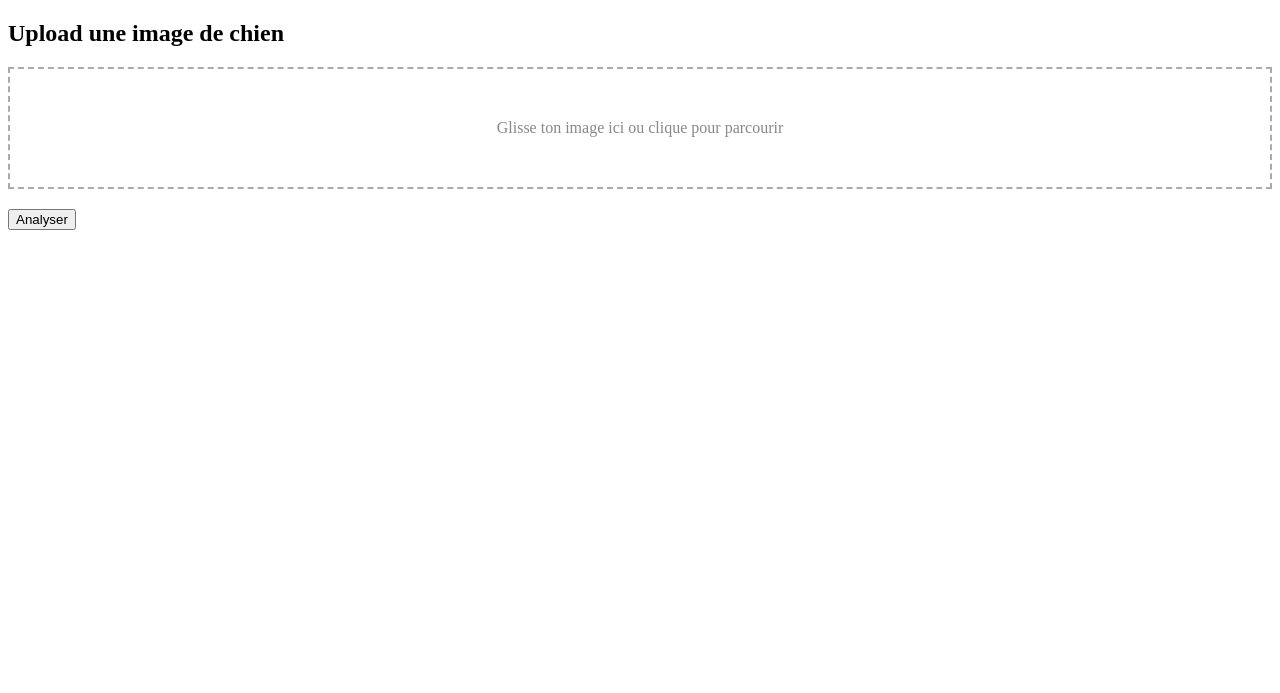
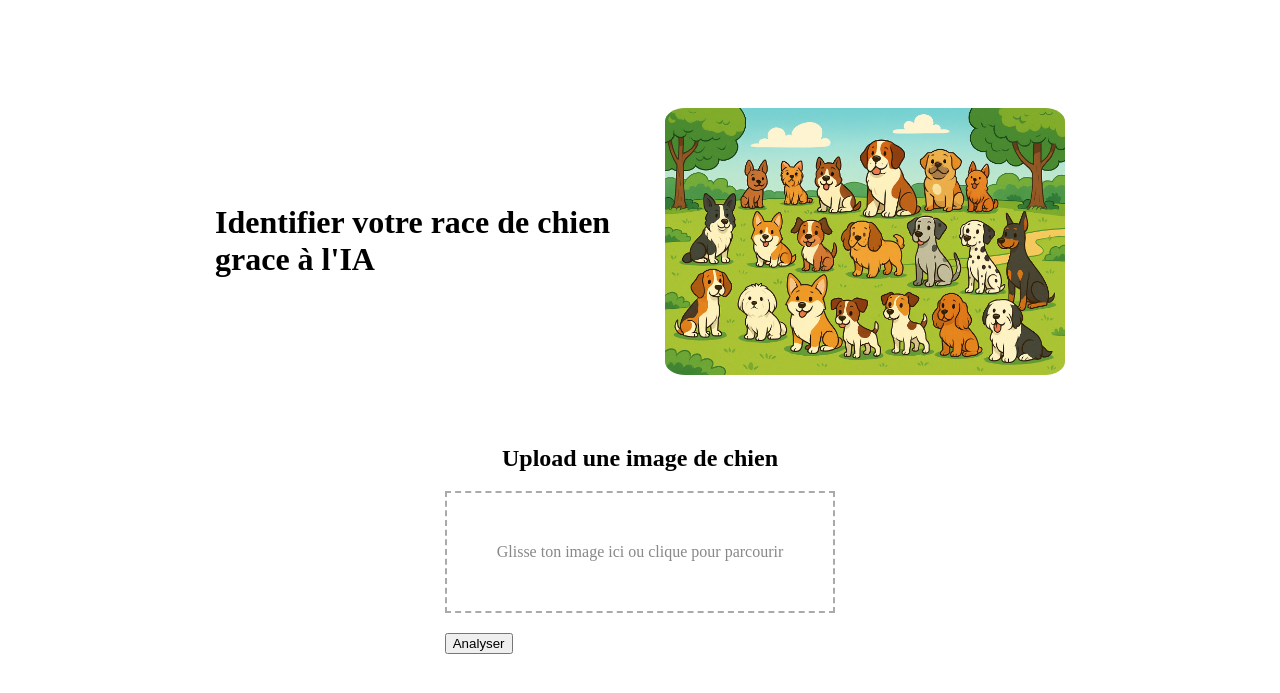
Before and after one commit to AmauryTISSOT/DogDeepLearning, a Django app: page / in a window 1280 px wide. Shown: the top 693 px of the page. Run offline with Django 5.2, Linux system fonts and the light colour scheme.

Commit message:
Add dog breed image and enhance upload page layout

```diff
--- a/project/dogdetector/templates/upload.html
+++ b/project/dogdetector/templates/upload.html
@@ -10,6 +10,8 @@
                 cursor: pointer;
                 color: #888;
                 position: relative;
+                display: flex;
+                flex-direction: column;
             }
 
             .drop-zone.dragover {
@@ -36,19 +38,52 @@
             button {
                 margin-right: 10px;
             }
+
+            .container-img {
+                display: flex;
+                gap: 50px;
+                margin-top: 100px;
+                margin-bottom: 50px;
+                justify-content: center;
+                align-items: center;
+            }
+
+            body {
+                display: flex;
+                flex-direction: column;
+                align-items: center;
+            }
         </style>
     </head>
     <body>
+        <div class="container-img">
+            <h1 style="width: 400px">
+                Identifier votre race de chien grace à l'IA
+            </h1>
+            {% load static %}
+            <img
+                style="width: 400px; border-radius: 5%"
+                src="{% static 'dogs_breed_in_parc.png' %}"
+            />
+        </div>
         <h2>Upload une image de chien</h2>
 
         <form method="POST" enctype="multipart/form-data">
             {% csrf_token %}
             <div class="drop-zone" id="drop-zone">
                 {% if uploaded %}
-                    <img src="{{ image_url }}" alt="Image uploadée" />
-                {% else %}
-                    Glisse ton image ici ou clique pour parcourir
-                    <img id="preview-img" style="display:none;max-width:100%;max-height:200px;margin-top:10px;border:1px solid #ccc;" />
+                <img src="{{ image_url }}" alt="Image uploadée" />
+                {% else %} Glisse ton image ici ou clique pour parcourir
+                <img
+                    id="preview-img"
+                    style="
+                        display: none;
+                        max-width: 100%;
+                        max-height: 200px;
+                        margin-top: 10px;
+                        border: 1px solid #ccc;
+                    "
+                />
                 {% endif %}
                 <input
                     type="file"
--- a/project/project/settings.py
+++ b/project/project/settings.py
@@ -125,3 +125,5 @@ DEFAULT_AUTO_FIELD = 'django.db.models.BigAutoField'
 
 MEDIA_URL = '/media/'
 MEDIA_ROOT = os.path.join(BASE_DIR, 'media')
+
+STATIC_URL = '/static/'
```
Also changed, not shown: project/dogdetector/static/dogs_breed_in_parc.png (added).
